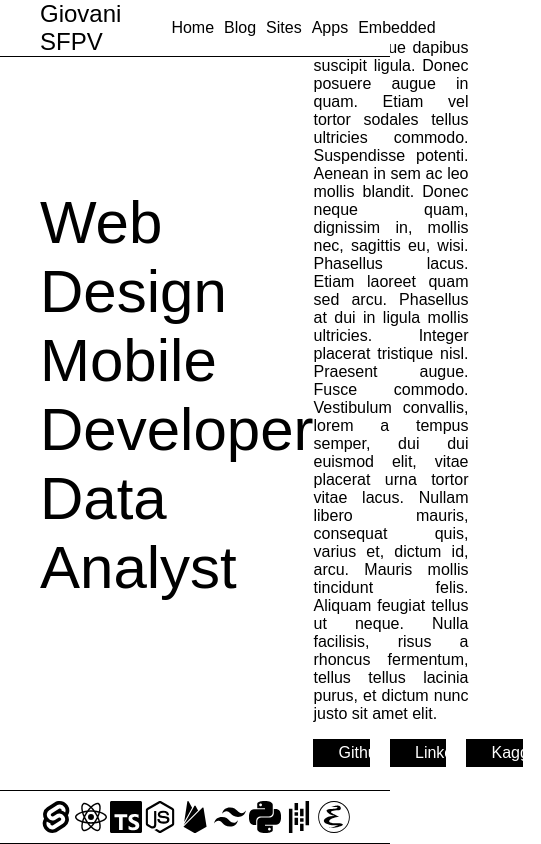
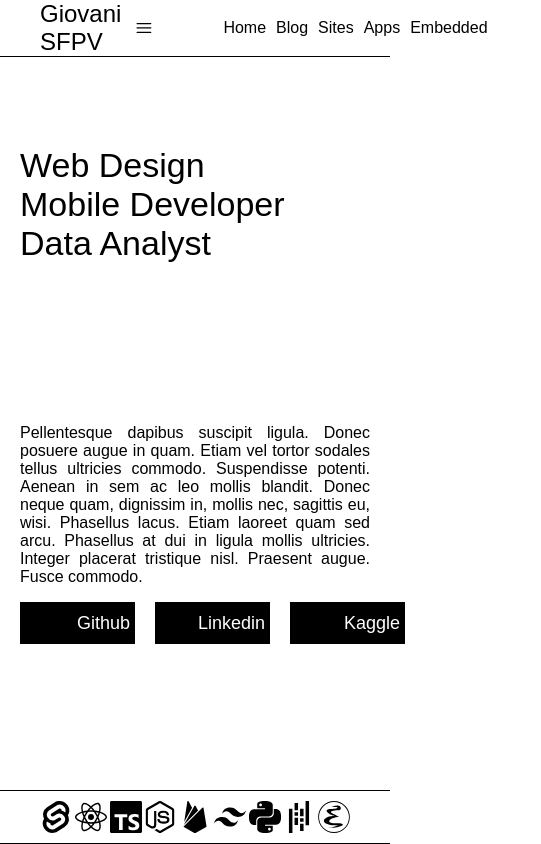
Before and after one commit to Giovani-Pedroso/Giovani-Pedroso.github.io, a SvelteKit app: page / in a window 390 px wide. Shown: the top 844 px of the page, 541 px wide, since content can reach past the window. Built offline with nearby package versions, Linux system fonts and the light colour scheme.

Commit message:
hero responsive progress

```diff
--- a/src/components/home/Hero.svelte
+++ b/src/components/home/Hero.svelte
@@ -16,7 +16,7 @@
     </div>
     <div class="text">
       <p >
-       Pellentesque dapibus suscipit ligula.  Donec posuere augue in quam.  Etiam vel tortor sodales tellus ultricies commodo.  Suspendisse potenti.  Aenean in sem ac leo mollis blandit.  Donec neque quam, dignissim in, mollis nec, sagittis eu, wisi.  Phasellus lacus.  Etiam laoreet quam sed arcu.  Phasellus at dui in ligula mollis ultricies.  Integer placerat tristique nisl.  Praesent augue.  Fusce commodo.  Vestibulum convallis, lorem a tempus semper, dui dui euismod elit, vitae placerat urna tortor vitae lacus.  Nullam libero mauris, consequat quis, varius et, dictum id, arcu.  Mauris mollis tincidunt felis.  Aliquam feugiat tellus ut neque.  Nulla facilisis, risus a rhoncus fermentum, tellus tellus lacinia purus, et dictum nunc justo sit amet elit.
+       Pellentesque dapibus suscipit ligula.  Donec posuere augue in quam.  Etiam vel tortor sodales tellus ultricies commodo.  Suspendisse potenti.  Aenean in sem ac leo mollis blandit.  Donec neque quam, dignissim in, mollis nec, sagittis eu, wisi.  Phasellus lacus.  Etiam laoreet quam sed arcu.  Phasellus at dui in ligula mollis ultricies.  Integer placerat tristique nisl.  Praesent augue.  Fusce commodo.
       </p>
       <div class="buttons-container">
         <a href="https://github.com/Giovani-Pedroso"
@@ -93,7 +93,39 @@
     border: var(--border-default) solid #000;
 
     width:30%;
-    /* width:200px; */
     margin-right:20px;
   }
+  .button:active{
+    background-color:#fff;
+    color:#000;
+  }
+  .button:active > .icon{
+    background-color:#fff;
+    color:#000;
+    fill: #000;
+  }
+  @media (max-width: 700px){
+    .presentation{
+      flex-direction:column;
+      padding:0px 20px;
+      /* padding-top:80px; */
+      align-items:flex-start;
+    justify-content: space-evenly;
+    }
+    .topics{
+      font-size:34px
+    }
+    .text{
+      width:100%;
+    max-width:100%;
+    }
+    .icon{
+      display:hidden;
+visibility: hidden;
+    }
+    .button{
+
+      font-size:18px;
+    }
+  }
 </style>
--- a/src/components/navegation/Navbar.svelte
+++ b/src/components/navegation/Navbar.svelte
@@ -1,4 +1,8 @@
 <script>
+  import Menu from "$lib/icons/menu.svelte"
+  import Close from "$lib/icons/close.svelte"
+  let isOpen = false
+
   const pages =[
     {name: "Home", link:"/"},
     {name: "Blog", link:"/blog"},
@@ -6,6 +10,9 @@
     {name: "Apps", link:"/apps"},
     {name: "Embedded", link:"/"},
   ]
+  function handleOpen(){
+    isOpen = !isOpen
+  }
 </script>
 
 <nav>
@@ -14,9 +21,15 @@
       <a href="/">
       Giovani SFPV
       </a>
-      <div>
-
-      </div>
+      <button on:click="{handleOpen}"
+        title="Menu navbar"
+        class="icon" >
+        {#if isOpen}
+          <Close/>
+        {:else}
+          <Menu/>
+        {/if}
+      </button>
     </div>
   <ul class="pages">
     {#each pages as page}
@@ -44,8 +57,27 @@
     padding: 0px var(--padding-default) ;
     background-color:#fff;
   }
+  .icon{
+    display:flex;
+    fill: #000;
+    width: 32px;
+    margin-right:20px;
+  }
+  button{
+    background: none;
+color: inherit;
+border: none;
+padding: 0;
+font: inherit;
+cursor: pointer;
+outline: inherit;
+  }
   .logo{
     font-size:24px;
+    display:flex;
+    align-items:center;
+    width:100%;
+    justify-content:space-between;
   }
   ul{
     display:flex;
--- a/src/components/ui/CardSite.svelte
+++ b/src/components/ui/CardSite.svelte
@@ -113,5 +113,12 @@
     border: var(--border-default) solid #000;
     width:30%;
     margin-right:20px;
+    background-color:#000;
+    color:#fff;
   }
+  .button:active{
+    background-color:#fff;
+    color:#000;
+  }
+
 </style>
--- /dev/null
+++ b/src/lib/icons/close.svelte
@@ -0,0 +1,3 @@
+<svg xmlns="http://www.w3.org/2000/svg" fill="none" viewBox="0 0 24 24" stroke-width="1.5" stroke="currentColor" class="w-6 h-6">
+  <path stroke-linecap="round" stroke-linejoin="round" d="M6 18L18 6M6 6l12 12" />
+</svg>
--- /dev/null
+++ b/src/lib/icons/menu.svelte
@@ -0,0 +1,3 @@
+<svg xmlns="http://www.w3.org/2000/svg" fill="none" viewBox="0 0 24 24" stroke-width="1.5" stroke="currentColor" class="w-6 h-6">
+  <path stroke-linecap="round" stroke-linejoin="round" d="M3.75 6.75h16.5M3.75 12h16.5m-16.5 5.25h16.5" />
+</svg>
--- a/src/routes/+page.svelte
+++ b/src/routes/+page.svelte
@@ -9,5 +9,5 @@
 </svelte:head>
 
 <Hero/>
-<Sites/>
-<Blog/>
+<!-- <Sites/> -->
+<!-- <Blog/> -->
```
